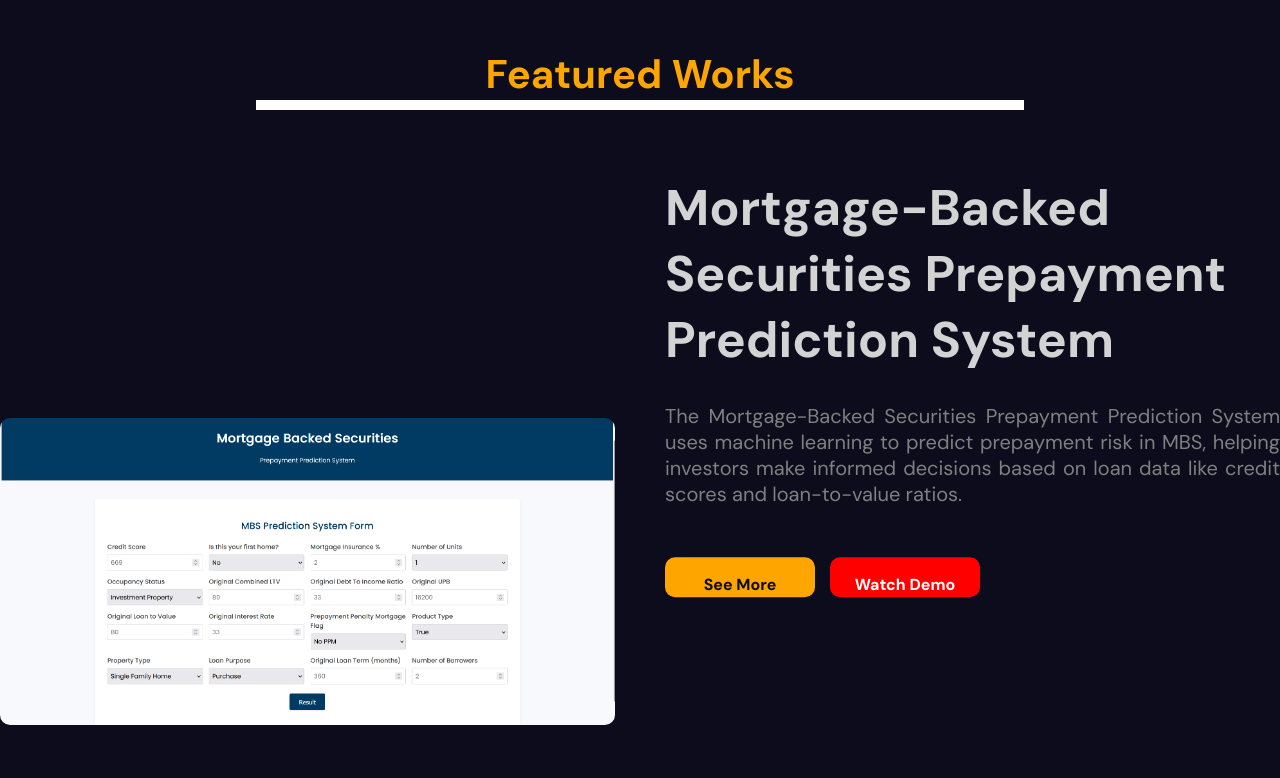
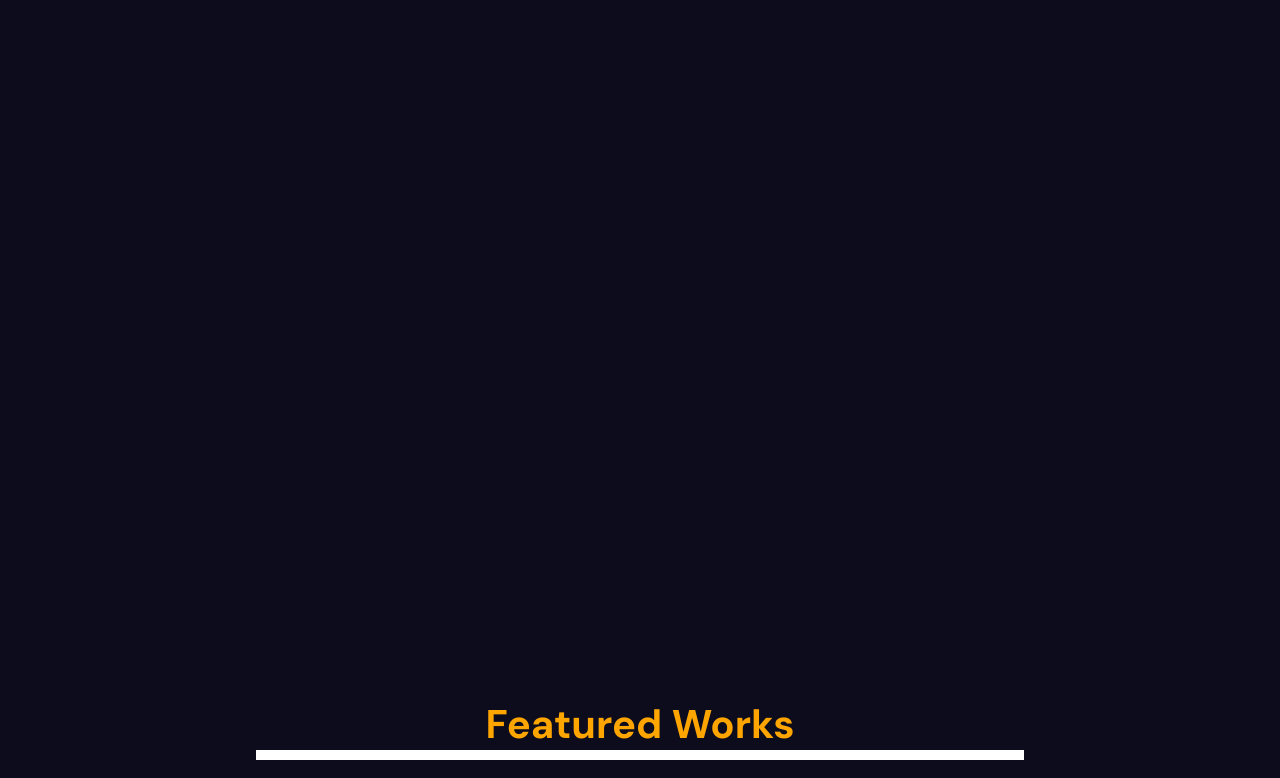
Before and after one commit to shahkaran281/Animated-Portfolio, a React (Vite) app: page / in a window 1280 px wide. Shown: the part 1602-2380 px from the top of the page. Built offline with nearby package versions, Linux system fonts and the light colour scheme.

Commit message:
Fixed Alignment for Mobile

```diff
--- a/src/app.scss
+++ b/src/app.scss
@@ -42,23 +42,20 @@ section {
 
 }
 
-// @mixin mobile{
-//     @media (max-width:738px){
-//         @content;
-//     }
-// }
-// @mixin mobile{
-//     @media (max-width:1024px){
-//         @content;
-//     }
-// }
-// @mixin mobile{
-//     @media (max-width:1366px){
-//         @content;
-//     }
-// }
+@mixin mobile {
+    @media (max-width:738px) {
+        @content;
+    }
+}
+
 @mixin mobile {
     @media (max-width:1024px) {
         @content;
     }
 }
+
+@mixin mobile {
+    @media (max-width:1366px) {
+        @content;
+    }
+}
--- a/src/components/portfolio/portfolio.scss
+++ b/src/components/portfolio/portfolio.scss
@@ -7,13 +7,10 @@
         position: sticky;
         top: 0;
         left: 0;
-        z-index: 10; // so it’s above other elements
-        background-color: #0c0c1d; // or whatever your page background is
         padding-top: 50px;
-
         text-align: center;
+        color: orange;
         font-size: 36px;
-        color: orange;
 
         @include mobile {
             padding-top: calc(100vh - 100px);
@@ -27,13 +24,13 @@
     }
 
     .container {
+
         display: flex;
         align-items: center;
         justify-content: center;
         width: 100%;
         height: 100%;
         overflow: hidden;
-        padding-top: 50px; // ensures there's space after the heading
 
         .wrapper {
             max-width: 1366px;
@@ -51,6 +48,7 @@
             .imageContainer {
                 flex: 1;
                 height: 50%;
+                z-index: -1;
                 padding-top: 70px;
 
                 @include mobile {
@@ -76,6 +74,7 @@
                 gap: 30px;
                 align-items: start;
 
+
                 span {
                     color: orange;
 
@@ -91,6 +90,7 @@
                     align-items: center;
                     padding-top: 10px;
                     padding-bottom: 150px;
+
                 }
 
                 .title {
@@ -106,6 +106,7 @@
                         align-items: center;
                         text-align: center;
                     }
+
                 }
 
                 p {
@@ -121,44 +122,22 @@
                     }
                 }
 
-                /* --- BUTTON STYLING FIX --- */
-                .buttonContainer {
-                    display: flex;
-                    gap: 15px;
-                    /* Adds spacing between buttons */
-                    margin-top: 20px;
-                    /* Adds space above the buttons */
-                }
-
                 button {
                     background-color: orange;
-                    border-radius: 10px;
+                    border-radius: 15px;
                     width: 150px;
-                    height: 40px;
+                    height: 30px;
                     border: 2px solid orange;
                     color: #0c0c1d;
-                    font-size: 16px;
-                    font-weight: bold;
                     cursor: pointer;
-                    transition: 0.3s ease-in-out;
+                    margin: 10px;
 
                     &:hover {
                         background-color: transparent;
                         color: orange;
                     }
-                }
 
-                /* --- YouTube Button Styling --- */
-                .youtubeButton {
-                    background-color: #ff0000;
-                    /* YouTube red */
-                    border: 2px solid #ff0000;
-                    color: white;
 
-                    &:hover {
-                        background-color: transparent;
-                        color: #ff0000;
-                    }
                 }
             }
         }
--- a/src/components/timeline/timeline.scss
+++ b/src/components/timeline/timeline.scss
@@ -1,11 +1,22 @@
+@import "../../app.scss";
+
 .timeline {
   position: relative;
   max-width: 1200px;
   margin: 100px auto;
   padding: 20px;
+  opacity: 0;
+  transform: translateY(50px);
+  transition: opacity 0.5s ease, transform 0.5s ease;
+
+  @include mobile {
+    padding-top: 10px;
+  }
+}
+
+.timeline.visible {
   opacity: 1;
   transform: translateY(0);
-  transition: opacity 0.5s ease, transform 0.5s ease;
 }
 
 .timeline-line {
@@ -21,26 +32,47 @@
 .event {
   padding: 10px 40px;
   position: relative;
+  background-color: inherit;
   width: 50%;
+  opacity: 0;
+  transform: translateX(-50px);
+  transition: opacity 0.5s ease, transform 0.5s ease;
+  transition-delay: 0.2s;
+
+
+
+
+}
+
+.timeline.visible .event {
   opacity: 1;
   transform: translateX(0);
-  transition: opacity 0.5s ease, transform 0.5s ease;
 }
 
 .event.right {
   left: 50%;
+  transform: translateX(50px);
+}
+
+.timeline.visible .event.right {
+  transform: translateX(0);
 }
 
 .event-content {
   padding: 20px;
   background-color: white;
+  position: relative;
   border-radius: 6px;
   box-shadow: 0 4px 8px rgba(0, 0, 0, 0.1);
-  min-height: 100px;
-  display: flex;
-  flex-direction: column;
-  justify-content: center;
-  position: relative;
+  transition: transform 0.3s ease;
+
+  @include mobile {
+    padding: 15px;
+  }
+}
+
+.event-content:hover {
+  transform: scale(1.05);
 }
 
 .event-dot {
@@ -51,8 +83,60 @@
   top: 24px;
   right: -10px;
   border: 4px solid #fff;
+  box-shadow: 0 2px 5px rgba(0, 0, 0, 0.2);
 }
 
 .event.right .event-dot {
   left: -10px;
 }
+
+.event h3 {
+  margin: 0;
+  color: #333;
+  font-size: 16px;
+
+  @include mobile {
+    font-size: 12px
+  }
+}
+
+.event h4 {
+  margin: 10px 0;
+  color: #fff;
+  font-size: 20px;
+
+  @include mobile {
+    font-size: 15px
+  }
+
+}
+
+.event p {
+  margin: 0;
+  color: #f0f0f0;
+  font-size: 14px;
+
+  @include mobile {
+    font-size: 10px
+  }
+}
+
+@include mobile {
+  .timeline-line {
+    left: 31px;
+  }
+
+  .event {
+    width: 100%;
+    padding-left: 70px;
+    padding-right: 25px;
+  }
+
+  .event.right {
+    left: 12px;
+  }
+
+  .event-dot {
+    left: 2px;
+  }
+}
```
Also changed, not shown: src/components/parallax/parallax.scss (+12 -8 lines).
